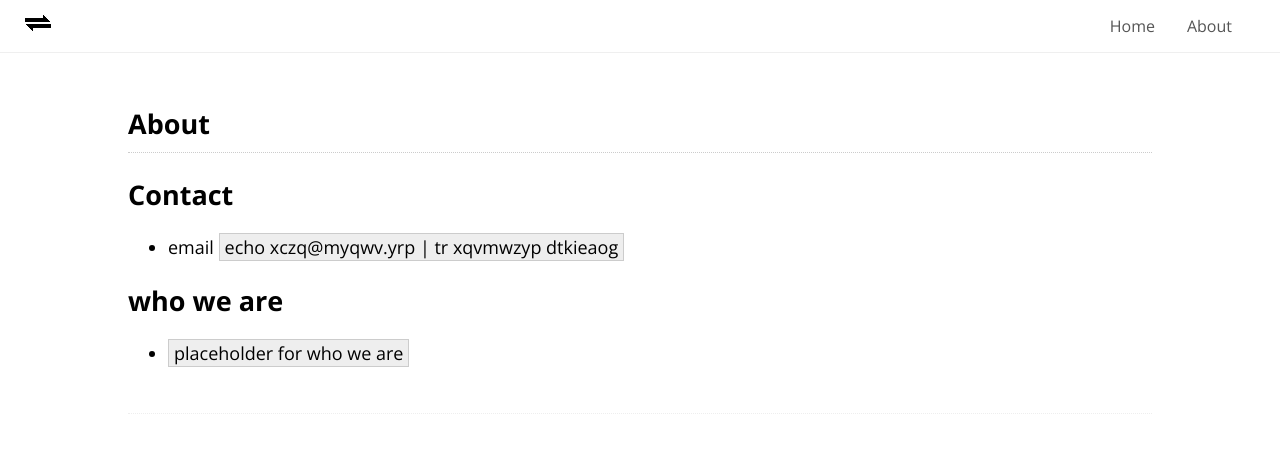
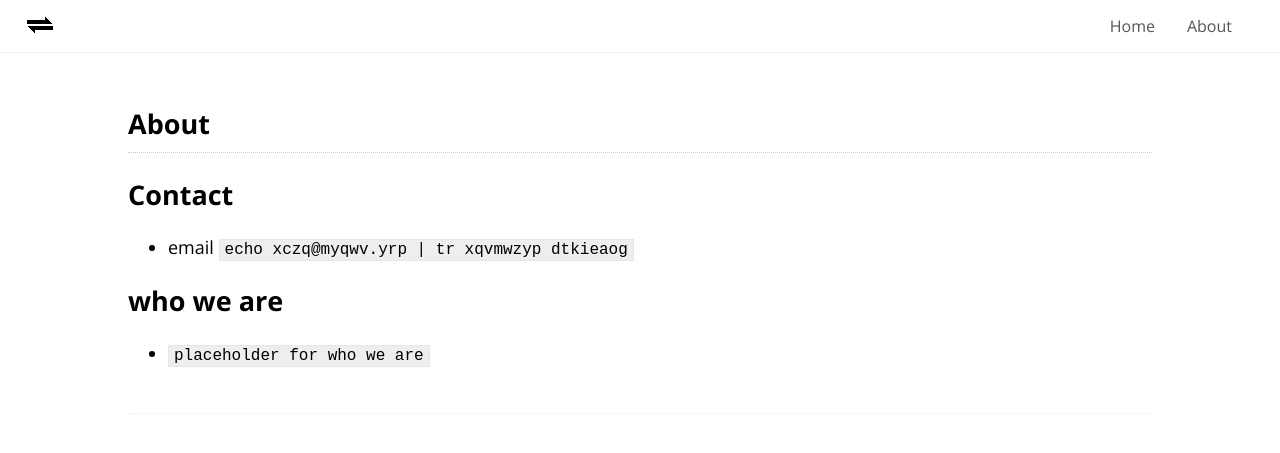
Before and after one commit to iotek/iotek.github.io, a Jekyll site: the page built from about.md, in a window 1280 px wide. Shown: the top 453 px of the page. Built offline with Jekyll 4.4.1, drawn with Linux system fonts in a browser that asks for light colours.

Commit message:
hidpi icon

```diff
--- a/_layouts/default.html
+++ b/_layouts/default.html
@@ -9,7 +9,7 @@
 </head>
 <body>
 	<header>
-		<img src="/res/logo.png">
+		<div id="logo"></div>
 
 		<nav>
 			<a href="/about">About</a>
--- a/style.css
+++ b/style.css
@@ -80,12 +80,28 @@
 
 code {
 	background: #eee;
-	border: 1px solid #ccc;
+	border: 1px solid #E7E5E5;
 	padding: 1px 5px;
+	font-family: monospace;
+	font-size: 16px;
+}
+
+#logo {
+	width: 26px;
+	float: left;
+	margin: 11px;
+	height: 100%;
+	background-image: url("/res/logo.png");
+	background-size: 26px 18px;
+	background-repeat: no-repeat;
 }
 
 /* wtf am I doing */
 @media screen and (max-width: 500px) {
+	#logo {
+		background-image: url("/res/logo_hidpi.png");
+	}
+
 	header nav a {
 		font-size: 14px;
 	}
```
Also changed, not shown: res/logo_hidpi.png (added).
